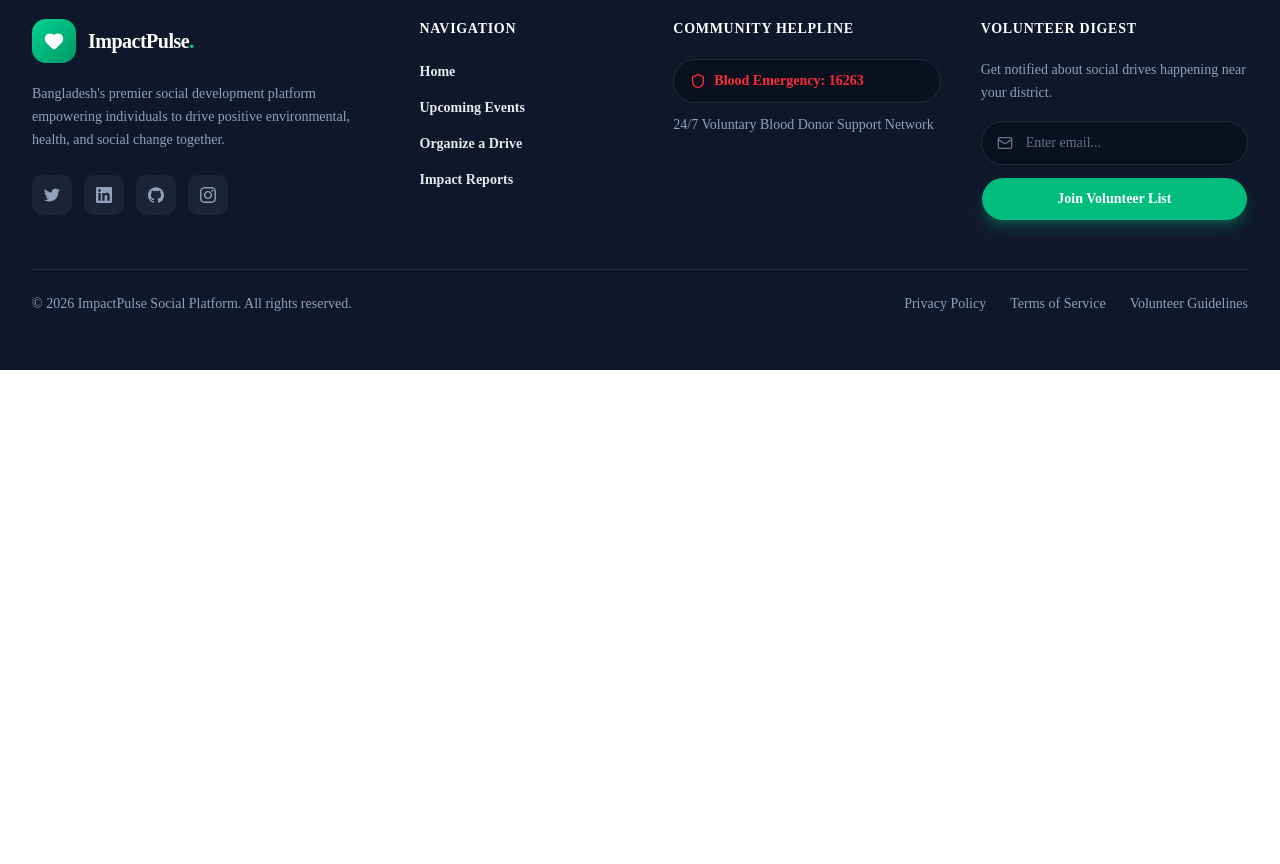
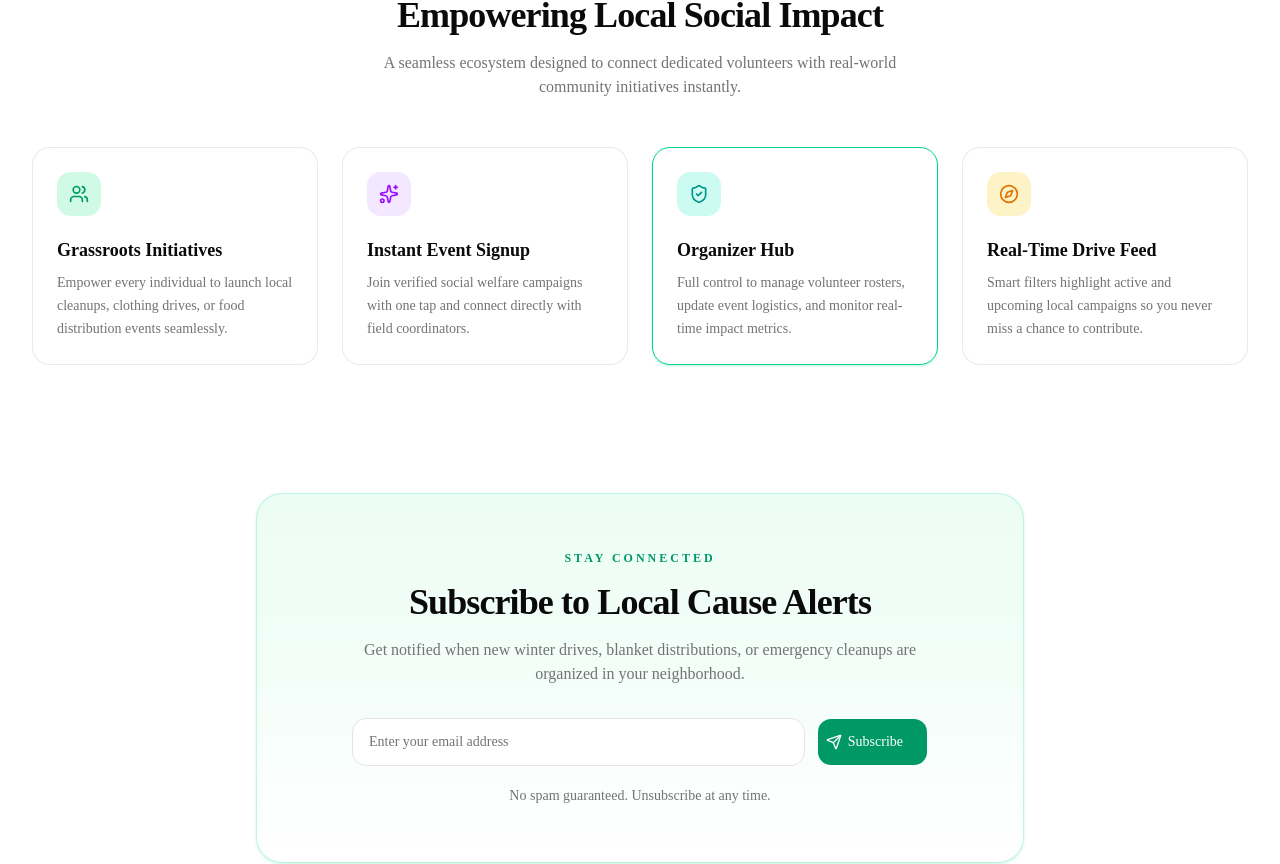
Before and after one commit to abiradnan365-art/impactpulse, a Next.js app: page / in a window 1280 px wide. Shown: the part 602-1466 px from the top of the page. Before the commit the page ends 972 px from the top, so only its background shows below. Built offline with nearby package versions, Linux system fonts and the light colour scheme.

Commit message:
add features and newsletter components

```diff
--- a/src/app/page.tsx
+++ b/src/app/page.tsx
@@ -1,6 +1,8 @@
 import { Banner } from "@/components/layout/banner";
+import { Features } from "@/components/layout/features";
 import { Footer } from "@/components/layout/footer";
 import { Navbar } from "@/components/layout/navbar";
+import { Newsletter } from "@/components/layout/newsletter";
 
 export default function Home() {
   return (
@@ -8,7 +10,11 @@ export default function Home() {
       <Navbar />
       <main className="flex-1 px-4 py-6 sm:px-6 lg:px-8">
         <Banner />
+        <div className="-mx-4 sm:-mx-6 lg:-mx-8">
+          <Features />
+        </div>
       </main>
+      <Newsletter />
       <Footer />
     </>
   );
--- /dev/null
+++ b/src/components/layout/features.tsx
@@ -0,0 +1,99 @@
+import { Compass, ShieldCheck, Sparkles, Users, type LucideIcon } from "lucide-react"
+
+import { cn } from "cn"
+
+type Feature = {
+  title: string
+  description: string
+  icon: LucideIcon
+  iconClass: string
+  featured?: boolean
+}
+
+const features: Feature[] = [
+  {
+    title: "Grassroots Initiatives",
+    description:
+      "Empower every individual to launch local cleanups, clothing drives, or food distribution events seamlessly.",
+    icon: Users,
+    iconClass:
+      "bg-emerald-100 text-emerald-600 dark:bg-emerald-400/10 dark:text-emerald-400",
+  },
+  {
+    title: "Instant Event Signup",
+    description:
+      "Join verified social welfare campaigns with one tap and connect directly with field coordinators.",
+    icon: Sparkles,
+    iconClass:
+      "bg-purple-100 text-purple-600 dark:bg-purple-400/10 dark:text-purple-400",
+  },
+  {
+    title: "Organizer Hub",
+    description:
+      "Full control to manage volunteer rosters, update event logistics, and monitor real-time impact metrics.",
+    icon: ShieldCheck,
+    iconClass:
+      "bg-teal-100 text-teal-600 dark:bg-teal-400/10 dark:text-teal-400",
+    featured: true,
+  },
+  {
+    title: "Real-Time Drive Feed",
+    description:
+      "Smart filters highlight active and upcoming local campaigns so you never miss a chance to contribute.",
+    icon: Compass,
+    iconClass:
+      "bg-amber-100 text-amber-600 dark:bg-amber-400/10 dark:text-amber-400",
+  },
+]
+
+export function Features() {
+  return (
+    <section className="px-4 py-16 sm:px-6 lg:px-8">
+      <div className="mx-auto w-full max-w-7xl">
+        {/* Section header */}
+        <div className="text-center">
+          <p className="text-xs font-extrabold uppercase tracking-[0.25em] text-emerald-600 dark:text-emerald-400">
+            Platform Features
+          </p>
+          <h2 className="mt-4 text-3xl font-extrabold tracking-tight text-foreground sm:text-4xl">
+            Empowering Local Social Impact
+          </h2>
+          <p className="mx-auto mt-4 max-w-xl text-base text-muted-foreground">
+            A seamless ecosystem designed to connect dedicated volunteers with
+            real-world community initiatives instantly.
+          </p>
+        </div>
+
+        {/* Feature cards */}
+        <div className="mt-12 grid grid-cols-1 gap-6 sm:grid-cols-2 lg:grid-cols-4">
+          {features.map((feature) => (
+            <article
+              key={feature.title}
+              className={cn(
+                "rounded-2xl border bg-card p-6 transition-shadow hover:shadow-md",
+                feature.featured
+                  ? "border-emerald-400 shadow-sm shadow-emerald-200/60 dark:border-emerald-400/50 dark:shadow-black/20"
+                  : "border-border/80"
+              )}
+            >
+              <span
+                className={cn(
+                  "flex size-11 items-center justify-center rounded-xl",
+                  feature.iconClass
+                )}
+              >
+                <feature.icon className="size-5" />
+              </span>
+              <h3 className="mt-5 text-lg font-bold text-foreground">
+                {feature.title}
+              </h3>
+              <p className="mt-2 text-sm leading-relaxed text-muted-foreground">
+                {feature.description}
+              </p>
+            </article>
+          ))}
+        </div>
+      </div>
+    </section>
+  )
+}
--- /dev/null
+++ b/src/components/layout/newsletter.tsx
@@ -0,0 +1,66 @@
+"use client"
+
+import * as React from "react"
+import { Send } from "lucide-react"
+
+import { Button } from "@/components/ui/button"
+
+export function Newsletter() {
+  const [email, setEmail] = React.useState("")
+  const [subscribed, setSubscribed] = React.useState(false)
+
+  function handleSubmit(event: React.FormEvent<HTMLFormElement>) {
+    event.preventDefault()
+    if (!email.trim()) return
+    setSubscribed(true)
+  }
+
+  return (
+    <section className="px-4 mt-10 pb-16 sm:px-6 lg:px-8">
+      <div className="mx-auto w-full max-w-3xl rounded-4xl border border-emerald-200/70 bg-gradient-to-b from-emerald-50 via-emerald-50/60 to-transparent px-6 py-14 text-center shadow-sm shadow-emerald-200/50 sm:px-10 dark:border-emerald-500/15 dark:from-emerald-950/50 dark:via-emerald-950/20 dark:to-transparent dark:shadow-black/20">
+        <p className="text-xs font-extrabold uppercase tracking-[0.25em] text-emerald-600 dark:text-emerald-400">
+          Stay Connected
+        </p>
+        <h2 className="mt-4 text-3xl font-extrabold tracking-tight text-foreground sm:text-4xl">
+          Subscribe to Local Cause Alerts
+        </h2>
+        <p className="mx-auto mt-4 max-w-xl text-base text-muted-foreground">
+          Get notified when new winter drives, blanket distributions, or
+          emergency cleanups are organized in your neighborhood.
+        </p>
+
+        {subscribed ? (
+          <div className="mx-auto mt-8 flex h-12 max-w-xl items-center justify-center rounded-xl border border-emerald-300/60 bg-emerald-100/60 text-sm font-semibold text-emerald-800 dark:border-emerald-400/20 dark:bg-emerald-400/10 dark:text-emerald-300">
+            You&apos;re subscribed! Watch your inbox for local cause alerts.
+          </div>
+        ) : (
+          <form
+            onSubmit={handleSubmit}
+            className="mx-auto mt-8 flex max-w-xl flex-col gap-3 sm:flex-row"
+          >
+            <input
+              type="email"
+              required
+              value={email}
+              onChange={(event) => setEmail(event.target.value)}
+              placeholder="Enter your email address"
+              aria-label="Email address"
+              className="h-12 min-w-0 flex-1 rounded-xl border border-input bg-background px-4 text-sm text-foreground outline-none placeholder:text-muted-foreground focus:border-emerald-400 focus:ring-3 focus:ring-emerald-400/25 dark:focus:border-emerald-400/60 dark:focus:ring-emerald-400/15"
+            />
+            <Button
+              type="submit"
+              className="h-12 rounded-xl bg-emerald-600 px-6 text-white hover:bg-emerald-700"
+            >
+              <Send className="size-4" data-icon="inline-start" />
+              Subscribe
+            </Button>
+          </form>
+        )}
+
+        <p className="mt-5 text-sm text-muted-foreground">
+          No spam guaranteed. Unsubscribe at any time.
+        </p>
+      </div>
+    </section>
+  )
+}
```
